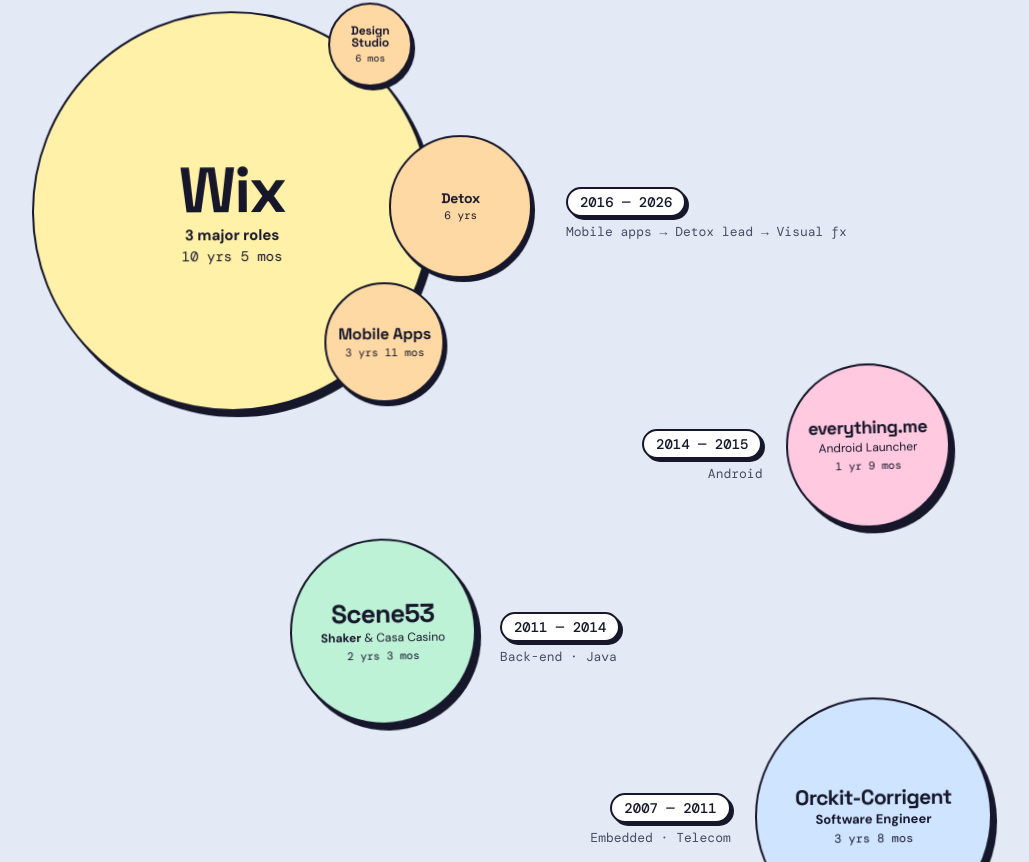
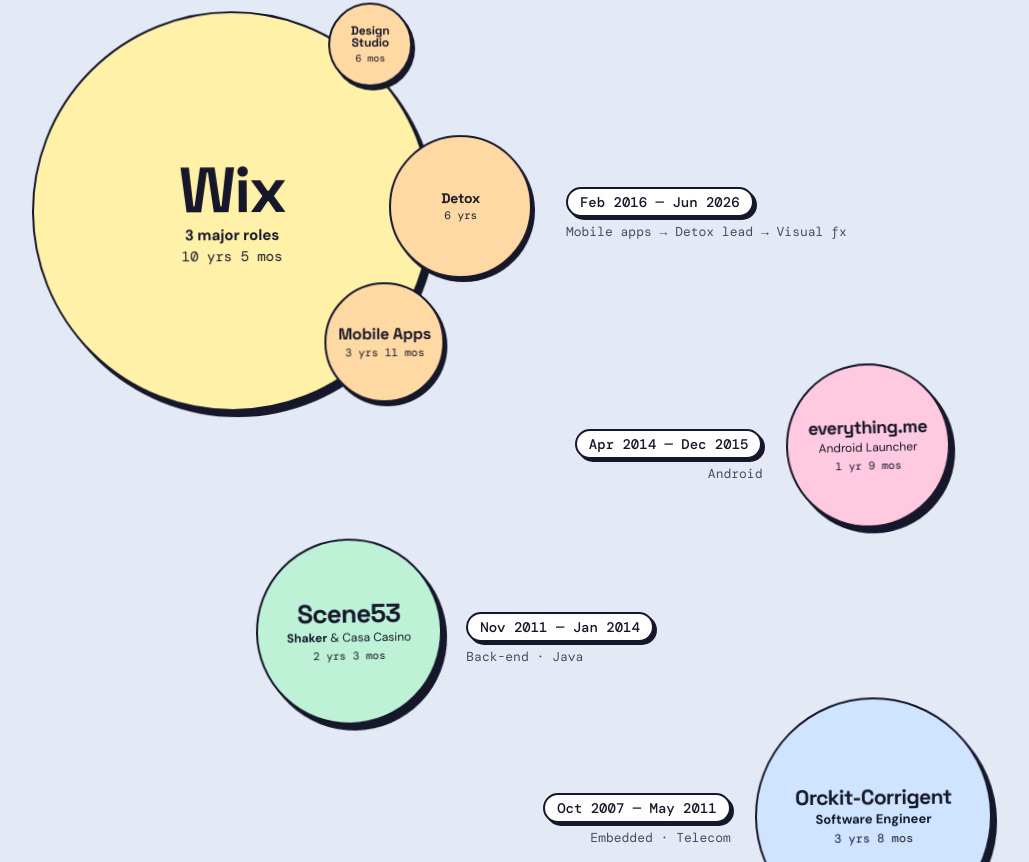
Before and after one commit to d4vidi/cv, a React (Vite) app: page / in a window 1280 px wide. Shown: the part 398-1260 px from the top of the page, without its empty margins (123-1152 px from the left). Built offline with nearby package versions, Linux system fonts and the light colour scheme.

Commit message:
Set ?printable to A4 width; Compactize layout for print

```diff
--- a/src/components/StaticTimeline.jsx
+++ b/src/components/StaticTimeline.jsx
@@ -67,15 +67,14 @@
             <div className={i % 2 ? 'shead rev' : 'shead'}>
               <div className="scol">
                 <StaticBubble row={row} />
-                <YearLabel entry={entry} caption={false} />
               </div>
               <div className="sintro">
                 <div className="dlg-heading">
                   <div className="fm muted" style={{ fontSize: 12, letterSpacing: '0.06em', textTransform: 'uppercase' }}>{entry.org}</div>
                   <h3 className="fd" style={{ margin: 0, fontSize: 28, lineHeight: 1.05 }}>{entry.title}</h3>
-                  <div className="soft" style={{ fontSize: 15 }}>{entry.period}</div>
                 </div>
                 <Blurb entry={entry} />
+                <YearLabel entry={entry} caption={false} />
               </div>
             </div>
             <EntryDetails entry={{ ...entry, blurb: null }} roles={entry.roles && <RoleGroups entry={entry} />} />
--- a/src/data/cv.js
+++ b/src/data/cv.js
@@ -20,7 +20,7 @@
 export const CV = {
   wix: { org: 'Company · 10 yrs 5 mos', title: 'Wix', period: 'Feb 2016 — Jun 2026', c: C.wix,
     bubble: { name: 'Wix', role: '3 major roles', duration: '10 yrs 5 mos',
-      years: '2016 — 2026', caption: 'Mobile apps → Detox lead → Visual fx' },
+      years: 'Feb 2016 — Jun 2026', caption: 'Mobile apps → Detox lead → Visual fx' },
     blurb: 'Global website-building platform, Tel Aviv. Creator of Detox: the pioneering open-source React Native apps test-automation framework.',
     roles: ['studio', 'detox', 'mobileapps'],
     highlights: [
@@ -72,7 +72,7 @@
   },
   eme: { org: 'everything.me', title: 'Android Developer', period: 'Apr 2014 — Dec 2015 · 1 yr 9 mos', c: C.eme,
     bubble: { name: 'everything.me', roleNote: 'Android Launcher', duration: '1 yr 9 mos',
-      years: '2014 — 2015', caption: 'Android' },
+      years: 'Apr 2014 — Dec 2015', caption: 'Android' },
     blurb: 'Tel Aviv startup behind a contextual Android launcher, which sported a pioneering, feature-rich in-phone search, and predicted relevant apps by time, location and usage for millions of users.',
     sources: [{ href: 'https://techcrunch.com/?p=953581', label: 'TechCrunch' }],
     points: [
@@ -82,7 +82,7 @@
     tags: ['Mobile apps', 'Android'] },
   shaker: { org: 'Scene53 (Shaker)', title: 'Back-end Engineer', period: 'Nov 2011 — Jan 2014 · 2 yrs 3 mos', c: C.shaker,
     bubble: { name: 'Scene53', role: 'Shaker', roleNote: ' & Casa Casino', duration: '2 yrs 3 mos',
-      years: '2011 — 2014', caption: 'Back-end · Java' },
+      years: 'Nov 2011 — Jan 2014', caption: 'Back-end · Java' },
     blurb: 'Winner of TechCrunch Disrupt SF 2011; Facebook-based 3D virtual social worlds, backed by Menlo Ventures.',
     sources: [{ href: 'https://techcrunch.com/2011/09/14/and-the-winner-of-techcrunch-disrupt-is-shaker', label: 'TechCrunch' }],
     points: ['Back-end Java server developer for a real-time, multi-user social gaming system running virtual 3D environments.',
@@ -90,7 +90,7 @@
     tags: ['Java', 'Back-end', 'Gaming'] },
   orckit: { org: 'Orckit-Corrigent', title: 'Embedded Systems Engineer', period: 'Oct 2007 — May 2011 · 3 yrs 8 mos', c: C.orckit,
     bubble: { name: 'Orckit-Corrigent', role: 'Software Engineer', duration: '3 yrs 8 mos',
-      years: '2007 — 2011', caption: 'Embedded · Telecom' },
+      years: 'Oct 2007 — May 2011', caption: 'Embedded · Telecom' },
     blurb: 'Nasdaq and TASE-listed vendor of broadband transport network switches for telecom carriers.',
     sources: [{ href: 'https://en.wikipedia.org/wiki/Orckit-Corrigent', label: 'Wikipedia' }],
     points: ['Developed drivers and hardware-supporting applications for embedded real-time broadband networking products'],
--- a/src/styles/global.css
+++ b/src/styles/global.css
@@ -119,8 +119,6 @@
 .shead{display:flex;align-items:center;gap:32px}
 .shead.rev{flex-direction:row-reverse}
 .scol{flex:none;display:flex;flex-direction:column;align-items:center;gap:20px}
-.scol .yr{align-items:center;text-align:center}
-.scol .yr b{align-self:center}
 .sintro{flex:1;min-width:0;display:flex;flex-direction:column;gap:14px}
 .role-group{position:relative;display:flex;flex-direction:column;gap:12px;padding:10px 0 18px 20px}
 /* Compact stat cards, tucked to the right of a role's title in the printable version */
```
